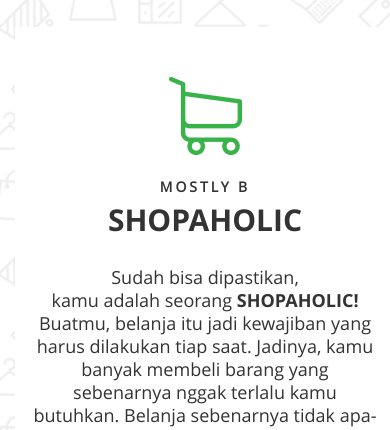
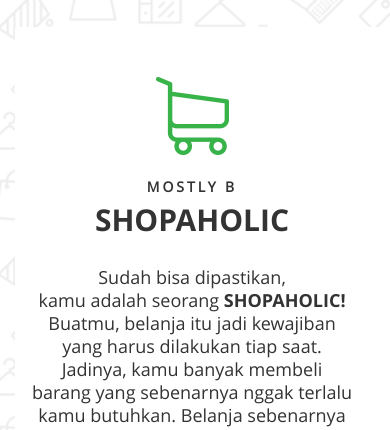
Before and after one commit to prasojopxl/shopalogic, a plain HTML site: page index.html in a window 390 px wide. Shown: the part 835-1265 px from the top of the page. Drawn offline with Linux system fonts and the light colour scheme.

Commit message:
rev style

```diff
--- a/assets/css/style.less
+++ b/assets/css/style.less
@@ -1473,6 +1473,13 @@ p {
 	.wrp-slidearticles .item-article .contenttxt span {
 		font-size: 20px;
 	}
+	.container-mostlyshopaholic .right .content {
+		max-width: none;
+		width: 90%;
+	}
+	.wrp-slidearticles .item-article .contenttxt span {
+		left: 0;
+	}
 	#footerweb {
 		.item {
 			width: 90%;
```
Also changed, not shown: assets/css/style.css.
